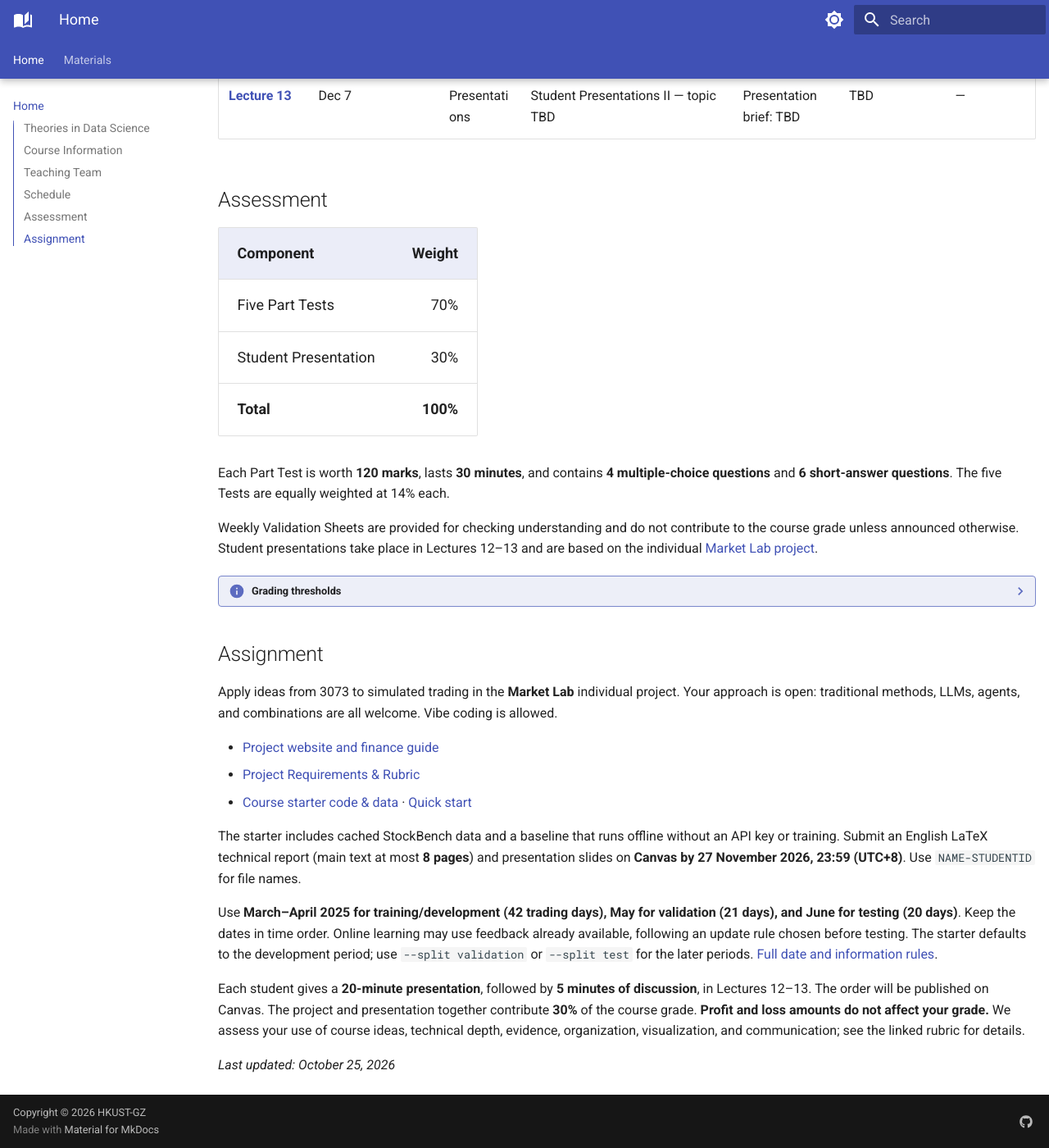
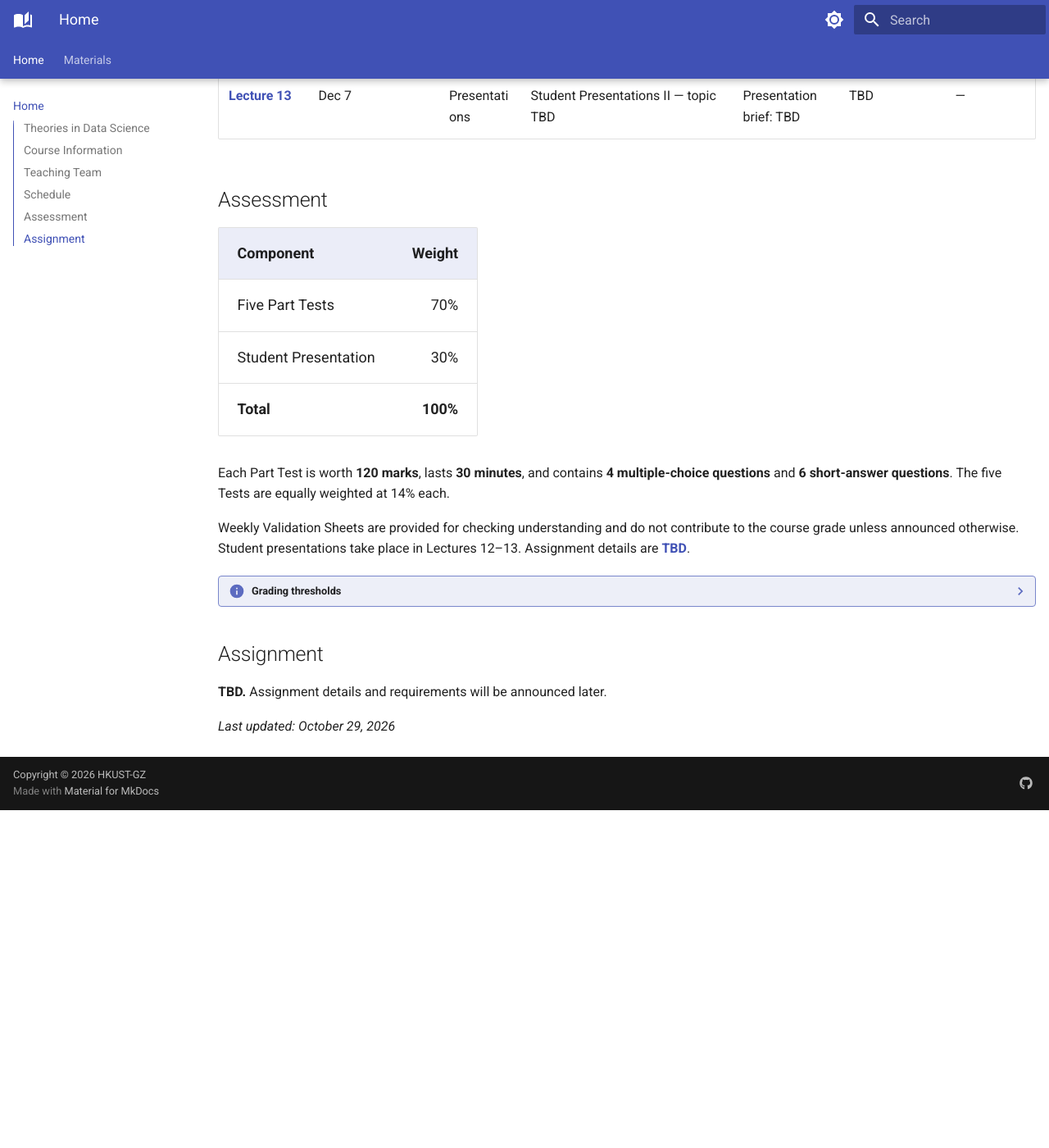
Before and after one commit to lixin2002cn/dsaa3073, an MkDocs documentation site: the page built from docs/index.md, in a window 1280 px wide and 1400 px high, scrolled down 2635 px. Shown: the whole window at 82% size. Built offline with MkDocs 1.6.1 and Material for MkDocs 9.7.7, drawn with Linux system fonts in a browser that asks for light colours; after the commit the page ends 3623 px from its top, so only the background shows below that.

Commit message:
Publish revised Lecture 7-11 learning sheets and mark assignment TBD

```diff
--- a/docs/index.md
+++ b/docs/index.md
@@ -77,8 +77,8 @@ Tests are equally weighted at 14% each.
 
 Weekly Validation Sheets are provided for checking understanding and do not
 contribute to the course grade unless announced otherwise. Student
-presentations take place in Lectures 12–13 and are based on the individual
-[Market Lab project](#assignment).
+presentations take place in Lectures 12–13. Assignment details are
+[**TBD**](#assignment).
 
 ??? info "Grading thresholds"
 
@@ -95,32 +95,6 @@ presentations take place in Lectures 12–13 and are based on the individual
 
 ## Assignment
 
-Apply ideas from 3073 to simulated trading in the **Market Lab** individual
-project. Your approach is open: traditional methods, LLMs, agents, and
-combinations are all welcome. Vibe coding is allowed.
+**TBD.** Assignment details and requirements will be announced later.
 
-- [Project website and finance guide](https://lixin2002cn.github.io/3073-Project/)
-- [Project Requirements & Rubric](https://lixin2002cn.github.io/3073-Project/requirements.html)
-- [Course starter code & data](https://github.com/lixin2002cn/3073-StockBench)
-  · [Quick start](https://github.com/lixin2002cn/3073-StockBench/blob/main/STUDENT_QUICKSTART.md)
-
-The starter includes cached StockBench data and a baseline that runs offline
-without an API key or training. Submit an English LaTeX technical report
-(main text at most **8 pages**) and presentation slides on **Canvas by
-27 November 2026, 23:59 (UTC+8)**. Use `NAME-STUDENTID` for file names.
-
-Use **March–April 2025 for training/development (42 trading days), May for
-validation (21 days), and June for testing (20 days)**. Keep the dates in
-time order. Online learning may use feedback already available, following
-an update rule chosen before testing. The starter defaults to the development
-period; use `--split validation` or `--split test` for the later periods.
-[Full date and information rules](https://lixin2002cn.github.io/3073-Project/requirements.html#data-split).
-
-Each student gives a **20-minute presentation**, followed by **5 minutes of
-discussion**, in Lectures 12–13. The order will be published on Canvas.
-The project and presentation together contribute **30%** of the course grade.
-**Profit and loss amounts do not affect your grade.** We assess your use of
-course ideas, technical depth, evidence, organization, visualization, and
-communication; see the linked rubric for details.
-
-*Last updated: October 25, 2026*
+*Last updated: October 29, 2026*
```
Also changed, not shown: docs/assignment.md (+3 -1 lines), docs/materials/index.md (+1 -2 lines), docs/materials/week12.md (+4 -4 lines), docs/materials/week13.md (+4 -4 lines), publication/learning-sheets/independent-review.md (added, +80 -0 lines), 6 other files.
